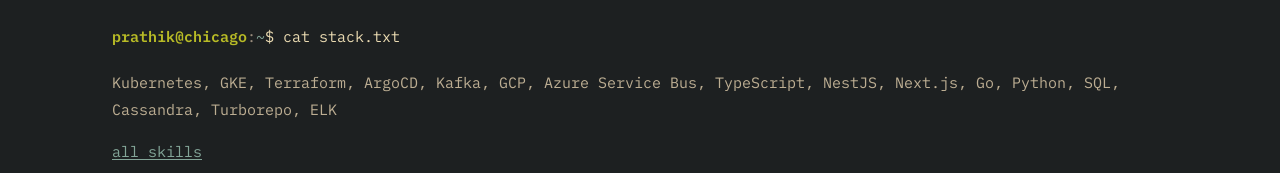
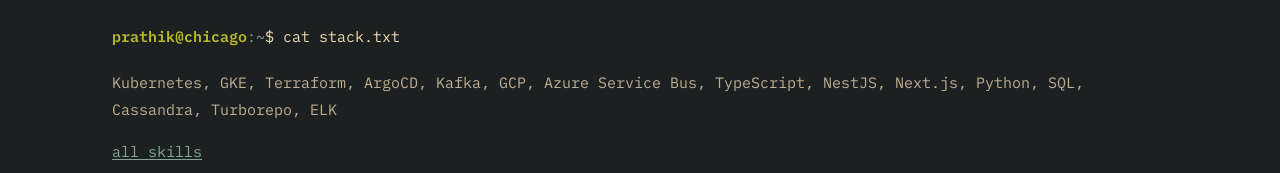
Before and after one commit to Prathik0300/portfolio_v2, a Next.js app: page / in a window 1280 px wide. Shown: the part 1204-1377 px from the top of the page. Built offline with nearby package versions, Linux system fonts and the light colour scheme; no server answers.

Commit message:
Remove Go from the home stack line
Co-Authored-By: Claude Sonnet 5.5 <noreply@anthropic.com>

```diff
--- a/src/content/profile.ts
+++ b/src/content/profile.ts
@@ -27,7 +27,6 @@ export const stackItems = [
   "TypeScript",
   "NestJS",
   "Next.js",
-  "Go",
   "Python",
   "SQL",
   "Cassandra",
```
